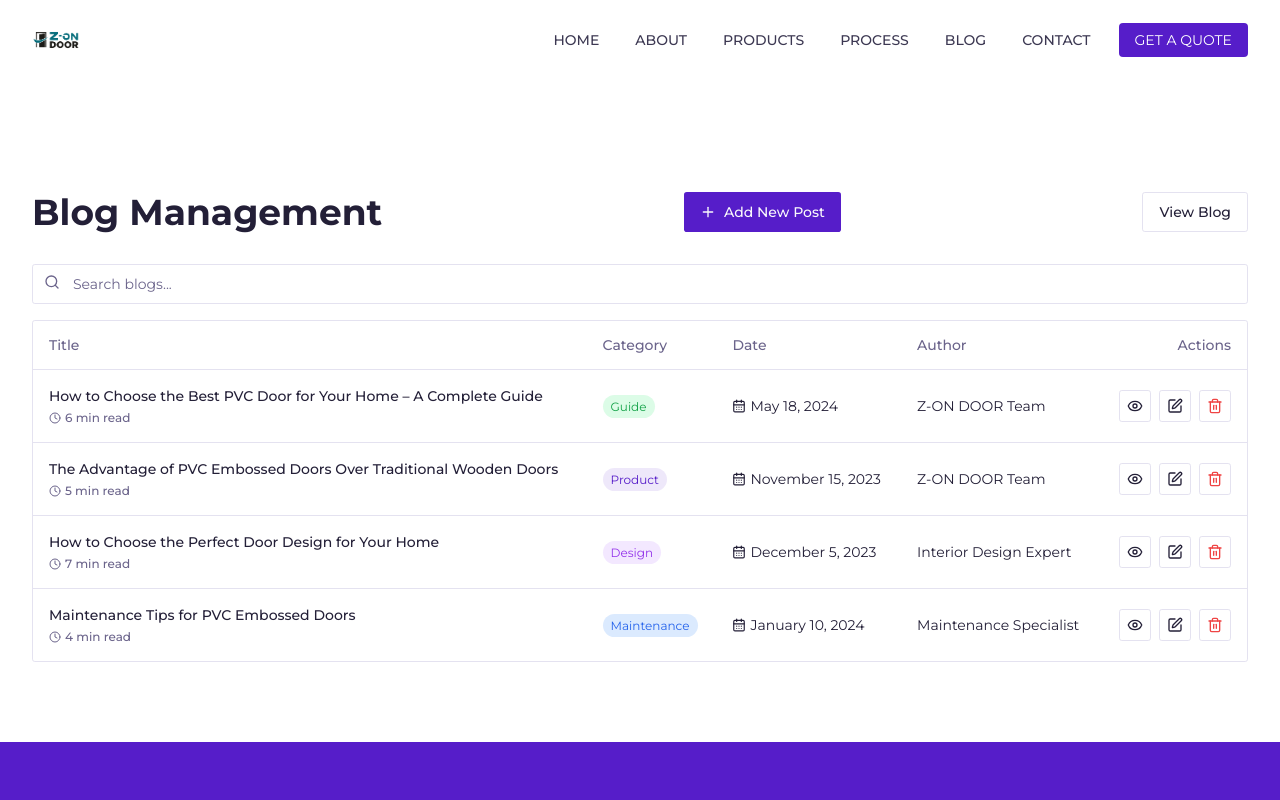
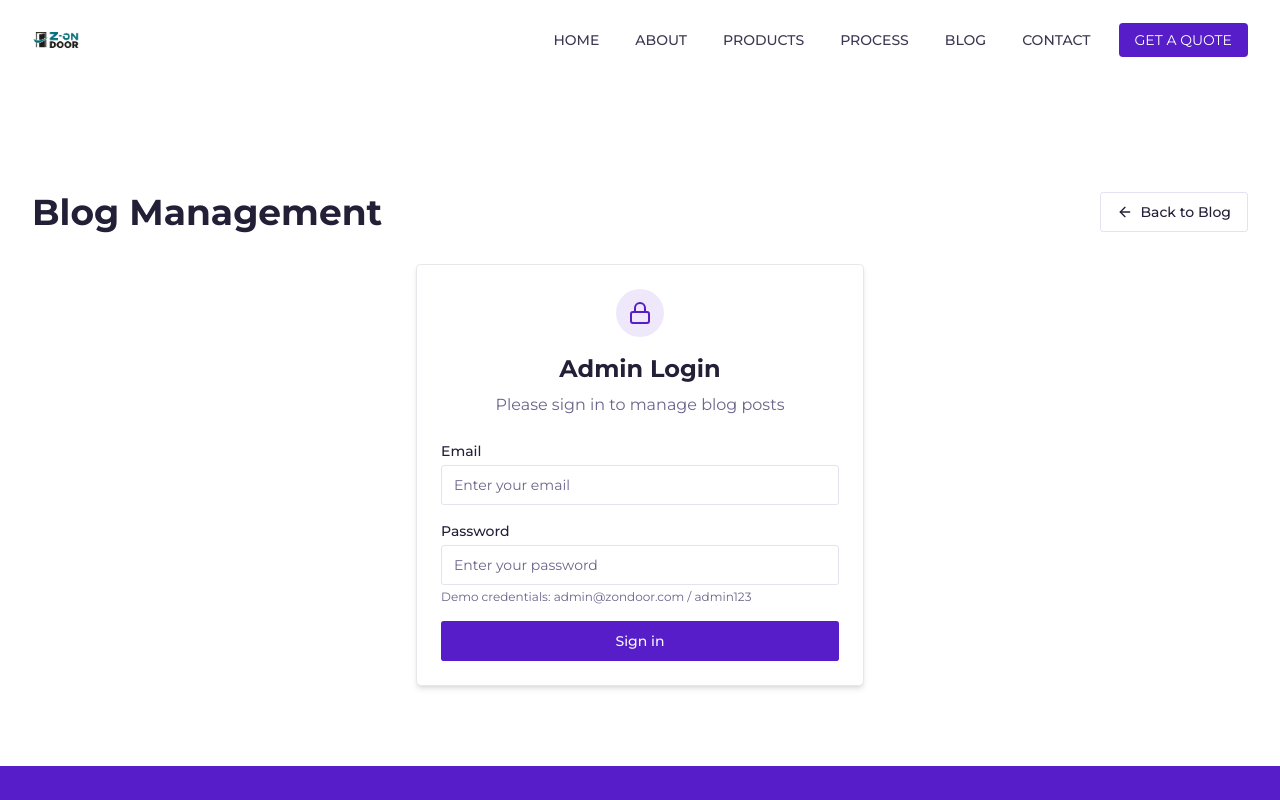
Before and after one commit to VivekKarad172/zondoor, a React (Vite) app: page /blog-management in a window 1280 px wide. Shown: the top 800 px of the page. Built offline with nearby package versions, Linux system fonts and the light colour scheme.

Commit message:
Implement blog management security
Implement blog management security, restricting access and deletion rights to authorized users. Only admins and the original authors of a blog post can delete it. The login page is only displayed when users attempt to manage blog posts.

```diff
--- a/src/App.tsx
+++ b/src/App.tsx
@@ -12,6 +12,7 @@ import BlogManagementPage from "./pages/BlogManagementPage";
 import NotFound from "./pages/NotFound";
 import { useState } from "react";
 import LoadingScreen from "./components/LoadingScreen";
+import { AuthProvider } from "./contexts/AuthContext";
 
 const queryClient = new QueryClient();
 
@@ -21,6 +22,7 @@ const App = () => {
   return (
     <QueryClientProvider client={queryClient}>
       <TooltipProvider>
+        <AuthProvider>
           <Toaster />
           <Sonner />
 
@@ -41,6 +43,7 @@ const App = () => {
               </Routes>
             </BrowserRouter>
           </div>
+        </AuthProvider>
       </TooltipProvider>
     </QueryClientProvider>
   );
--- /dev/null
+++ b/src/components/blog/LoginForm.tsx
@@ -0,0 +1,97 @@
+
+import React, { useState } from "react";
+import { Button } from "@/components/ui/button";
+import { Input } from "@/components/ui/input";
+import { useAuth } from "@/contexts/AuthContext";
+import { useToast } from "@/hooks/use-toast";
+import { Lock } from "lucide-react";
+
+const LoginForm = () => {
+  const [email, setEmail] = useState("");
+  const [password, setPassword] = useState("");
+  const [isLoading, setIsLoading] = useState(false);
+  const { login } = useAuth();
+  const { toast } = useToast();
+
+  const handleSubmit = async (e: React.FormEvent) => {
+    e.preventDefault();
+    setIsLoading(true);
+
+    try {
+      const success = await login(email, password);
+      if (success) {
+        toast({
+          title: "Login successful",
+          description: "Welcome to the blog management system",
+        });
+      } else {
+        toast({
+          title: "Login failed",
+          description: "Invalid email or password",
+          variant: "destructive",
+        });
+      }
+    } catch (error) {
+      toast({
+        title: "Login error",
+        description: "An unexpected error occurred",
+        variant: "destructive",
+      });
+    } finally {
+      setIsLoading(false);
+    }
+  };
+
+  return (
+    <div className="max-w-md mx-auto p-6 bg-white rounded-lg shadow-md border border-gray-200">
+      <div className="text-center mb-6">
+        <div className="bg-primary/10 p-3 rounded-full w-12 h-12 flex items-center justify-center mx-auto mb-4">
+          <Lock className="h-6 w-6 text-primary" />
+        </div>
+        <h2 className="text-2xl font-bold">Admin Login</h2>
+        <p className="text-muted-foreground mt-2">
+          Please sign in to manage blog posts
+        </p>
+      </div>
+
+      <form onSubmit={handleSubmit} className="space-y-4">
+        <div>
+          <label htmlFor="email" className="block text-sm font-medium mb-1">
+            Email
+          </label>
+          <Input
+            id="email"
+            type="email"
+            value={email}
+            onChange={(e) => setEmail(e.target.value)}
+            placeholder="Enter your email"
+            required
+          />
+        </div>
+
+        <div>
+          <label htmlFor="password" className="block text-sm font-medium mb-1">
+            Password
+          </label>
+          <Input
+            id="password"
+            type="password"
+            value={password}
+            onChange={(e) => setPassword(e.target.value)}
+            placeholder="Enter your password"
+            required
+          />
+          <p className="text-xs text-muted-foreground mt-1">
+            Demo credentials: admin@zondoor.com / admin123
+          </p>
+        </div>
+
+        <Button type="submit" className="w-full" disabled={isLoading}>
+          {isLoading ? "Signing in..." : "Sign in"}
+        </Button>
+      </form>
+    </div>
+  );
+};
+
+export default LoginForm;
--- /dev/null
+++ b/src/contexts/AuthContext.tsx
@@ -0,0 +1,81 @@
+
+import React, { createContext, useState, useContext, useEffect } from "react";
+
+type User = {
+  id: string;
+  email: string;
+  name: string;
+  role: "admin" | "editor" | "user";
+};
+
+type AuthContextType = {
+  user: User | null;
+  login: (email: string, password: string) => Promise<boolean>;
+  logout: () => void;
+  isAdmin: () => boolean;
+  isAuthorized: (authorId?: string) => boolean;
+};
+
+const AuthContext = createContext<AuthContextType | undefined>(undefined);
+
+// For demo purposes, we'll use a simple hardcoded admin user
+// In a real application, you would use a proper authentication system
+const ADMIN_USER: User = {
+  id: "admin-1",
+  email: "admin@zondoor.com",
+  name: "Z-ON Admin",
+  role: "admin",
+};
+
+export const AuthProvider: React.FC<{ children: React.ReactNode }> = ({ children }) => {
+  const [user, setUser] = useState<User | null>(null);
+
+  // Check for saved auth on mount
+  useEffect(() => {
+    const savedUser = localStorage.getItem("auth_user");
+    if (savedUser) {
+      setUser(JSON.parse(savedUser));
+    }
+  }, []);
+
+  const login = async (email: string, password: string): Promise<boolean> => {
+    // For demo purposes, we'll use a hardcoded credential check
+    // In a real app, you would validate against a server
+    if (email === "admin@zondoor.com" && password === "admin123") {
+      setUser(ADMIN_USER);
+      localStorage.setItem("auth_user", JSON.stringify(ADMIN_USER));
+      return true;
+    }
+    return false;
+  };
+
+  const logout = () => {
+    setUser(null);
+    localStorage.removeItem("auth_user");
+  };
+
+  const isAdmin = () => {
+    return user?.role === "admin";
+  };
+
+  const isAuthorized = (authorId?: string) => {
+    if (!user) return false;
+    if (user.role === "admin") return true;
+    if (authorId && user.id === authorId) return true;
+    return false;
+  };
+
+  return (
+    <AuthContext.Provider value={{ user, login, logout, isAdmin, isAuthorized }}>
+      {children}
+    </AuthContext.Provider>
+  );
+};
+
+export const useAuth = () => {
+  const context = useContext(AuthContext);
+  if (context === undefined) {
+    throw new Error("useAuth must be used within an AuthProvider");
+  }
+  return context;
+};
--- a/src/pages/BlogManagementPage.tsx
+++ b/src/pages/BlogManagementPage.tsx
@@ -1,5 +1,5 @@
 
-import React, { useState } from "react";
+import React, { useState, useEffect } from "react";
 import { useNavigate } from "react-router-dom";
 import Navbar from "@/components/Navbar";
 import Footer from "@/components/Footer";
@@ -7,19 +7,45 @@ import { Button } from "@/components/ui/button";
 import { blogPosts, BlogPost } from "@/components/blog/BlogData";
 import BlogPostEditor from "@/components/blog/BlogPostEditor";
 import BlogPostsList from "@/components/blog/BlogPostsList";
-import { Plus } from "lucide-react";
+import LoginForm from "@/components/blog/LoginForm";
+import { Plus, ArrowLeft } from "lucide-react";
 import { AnimateInView } from "@/components/ui/motion";
 import { useToast } from "@/hooks/use-toast";
+import { useAuth } from "@/contexts/AuthContext";
 
 const BlogManagementPage = () => {
-  const [posts, setPosts] = useState<BlogPost[]>(blogPosts);
+  const [posts, setPosts] = useState<BlogPost[]>([]);
   const [editing, setEditing] = useState<BlogPost | null>(null);
   const [isCreating, setIsCreating] = useState(false);
   const navigate = useNavigate();
   const { toast } = useToast();
+  const { user, isAdmin, isAuthorized } = useAuth();
+
+  // Load posts on mount
+  useEffect(() => {
+    // Update document title
+    document.title = "Z-ON DOOR | Blog Management";
+
+    // Load from localStorage if available, otherwise use the default blogPosts
+    const savedPosts = localStorage.getItem("blog_posts");
+    if (savedPosts) {
+      setPosts(JSON.parse(savedPosts));
+    } else {
+      setPosts(blogPosts);
+    }
+  }, []);
+
+  // Save posts to localStorage whenever they change
+  useEffect(() => {
+    if (posts.length > 0) {
+      localStorage.setItem("blog_posts", JSON.stringify(posts));
+    }
+  }, [posts]);
 
   // Create a new post
   const handleCreatePost = () => {
+    if (!user) return;
+
     const newPost: BlogPost = {
       id: Math.max(0, ...posts.map((post) => post.id)) + 1,
       title: "New Blog Post",
@@ -27,7 +53,8 @@ const BlogManagementPage = () => {
       content: "<p>Write your content here...</p>",
       date: new Date().toISOString().split("T")[0],
       image: "/placeholder.svg",
-      author: "Z-ON DOOR Team",
+      author: user.name,
+      authorId: user.id,
       category: "product",
       readTime: 3,
     };
@@ -38,14 +65,19 @@ const BlogManagementPage = () => {
 
   // Save post (both for new and edited posts)
   const handleSavePost = (post: BlogPost) => {
+    // Ensure the post has the current user's ID if it's a new post
+    const postToSave = isCreating
+      ? { ...post, authorId: user?.id || "unknown" }
+      : post;
+
     if (isCreating) {
-      setPosts([post, ...posts]);
+      setPosts([postToSave, ...posts]);
       toast({
         title: "Success",
         description: "New blog post created successfully!",
       });
     } else {
-      setPosts(posts.map((p) => (p.id === post.id ? post : p)));
+      setPosts(posts.map((p) => (p.id === post.id ? postToSave : p)));
       toast({
         title: "Success",
         description: "Blog post updated successfully!",
@@ -57,6 +89,19 @@ const BlogManagementPage = () => {
 
   // Delete post
   const handleDeletePost = (id: number) => {
+    // Get the post to check authorization
+    const postToDelete = posts.find(post => post.id === id);
+
+    // Only allow if user is admin or the author of the post
+    if (!postToDelete || !isAuthorized(postToDelete.authorId)) {
+      toast({
+        title: "Permission denied",
+        description: "You don't have permission to delete this post",
+        variant: "destructive",
+      });
+      return;
+    }
+
     setPosts(posts.filter((post) => post.id !== id));
     toast({
       title: "Success",
@@ -67,6 +112,16 @@ const BlogManagementPage = () => {
 
   // Edit post
   const handleEditPost = (post: BlogPost) => {
+    // Only allow if user is admin or the author of the post
+    if (!isAuthorized(post.authorId)) {
+      toast({
+        title: "Permission denied",
+        description: "You don't have permission to edit this post",
+        variant: "destructive",
+      });
+      return;
+    }
+
     setEditing(post);
     setIsCreating(false);
   };
@@ -77,6 +132,7 @@ const BlogManagementPage = () => {
     setIsCreating(false);
   };
 
+  if (!user) {
     return (
       <div className="min-h-screen bg-white relative">
         <div className="fixed top-0 left-0 w-full z-50">
@@ -87,20 +143,55 @@ const BlogManagementPage = () => {
             <div className="wesmarc-container section-padding">
               <div className="flex justify-between items-center mb-8">
                 <h1 className="text-3xl md:text-4xl font-bold">Blog Management</h1>
+                <Button
+                  variant="outline"
+                  onClick={() => navigate("/blog")}
+                  className="flex items-center gap-2"
+                >
+                  <ArrowLeft size={16} />
+                  Back to Blog
+                </Button>
+              </div>
+
+              <LoginForm />
+            </div>
+          </AnimateInView>
+        </div>
+        <Footer />
+      </div>
+    );
+  }
+
+  return (
+    <div className="min-h-screen bg-white relative">
+      <div className="fixed top-0 left-0 w-full z-50">
+        <Navbar />
+      </div>
+      <div className="pt-24 md:pt-28">
+        <AnimateInView animation="fade-in">
+          <div className="wesmarc-container section-padding">
+            <div className="flex flex-col md:flex-row justify-between items-start md:items-center mb-8 gap-4">
+              <div>
+                <h1 className="text-3xl md:text-4xl font-bold">Blog Management</h1>
+                <p className="text-muted-foreground">
+                  Logged in as {user.name} ({isAdmin() ? "Admin" : "Editor"})
+                </p>
+              </div>
+
+              <div className="flex gap-2">
                 {!editing && (
                   <Button onClick={handleCreatePost} className="flex items-center gap-2">
                     <Plus size={16} />
                     Add New Post
                   </Button>
                 )}
-              {!editing && (
                 <Button
                   variant="outline"
                   onClick={() => navigate("/blog")}
                 >
                   View Blog
                 </Button>
-              )}
+              </div>
             </div>
 
             {editing ? (
@@ -115,6 +206,8 @@ const BlogManagementPage = () => {
                 posts={posts}
                 onEdit={handleEditPost}
                 onDelete={handleDeletePost}
+                currentUser={user}
+                isAdmin={isAdmin()}
               />
             )}
           </div>
--- a/src/pages/BlogPage.tsx
+++ b/src/pages/BlogPage.tsx
@@ -7,8 +7,11 @@ import { AnimateInView } from "@/components/ui/motion";
 import { Button } from "@/components/ui/button";
 import { Settings } from "lucide-react";
 import { Link } from "react-router-dom";
+import { useAuth } from "@/contexts/AuthContext";
 
 const BlogPage = () => {
+  const { user } = useAuth();
+
   useEffect(() => {
     // Update document title
     document.title = "Z-ON DOOR | Blog";
@@ -29,7 +32,7 @@ const BlogPage = () => {
               <Button variant="outline" asChild>
                 <Link to="/blog-management" className="flex items-center gap-2">
                   <Settings size={16} />
-                  Manage Blog
+                  {user ? "Manage Blog" : "Login to Manage"}
                 </Link>
               </Button>
             </div>
```
Also changed, not shown: src/components/blog/BlogData.ts (+10 -1 lines), src/components/blog/BlogPostsList.tsx (+35 -1 lines). Lines whose indentation alone changed are shown as unchanged.
